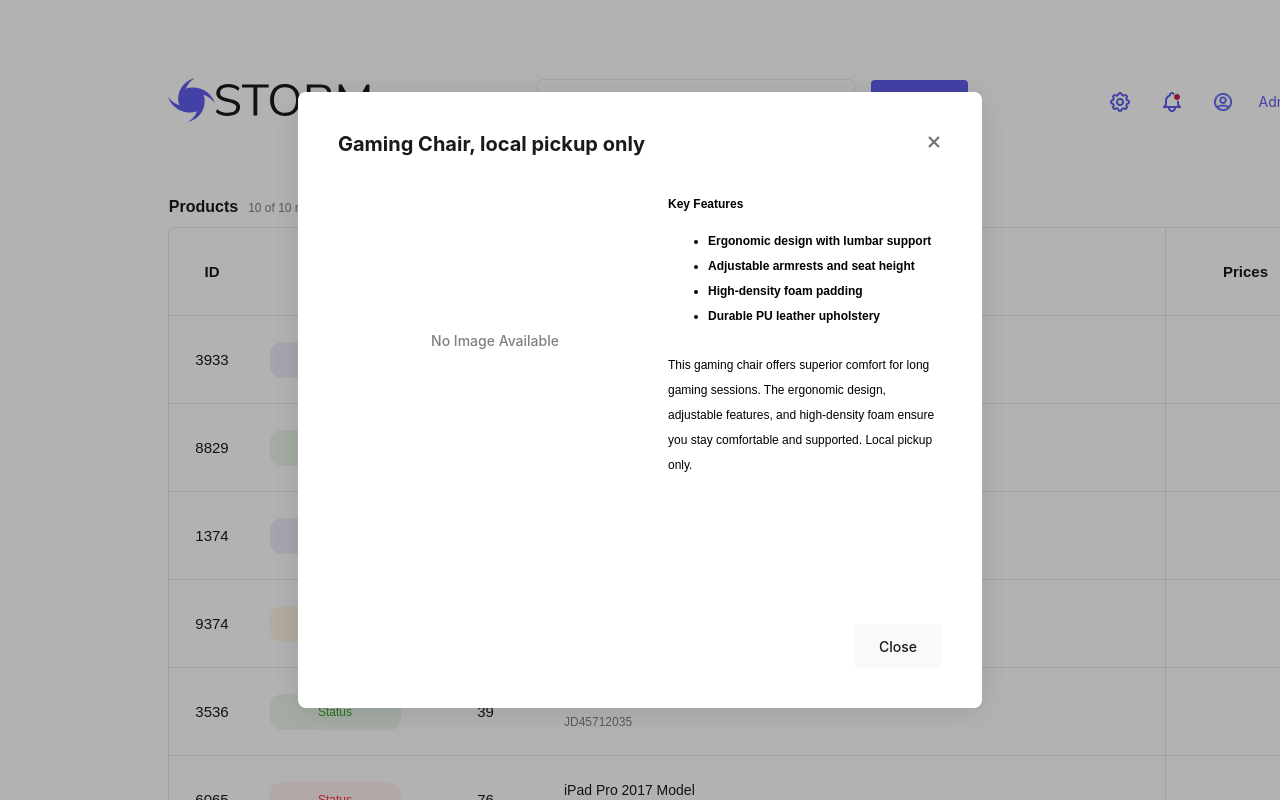
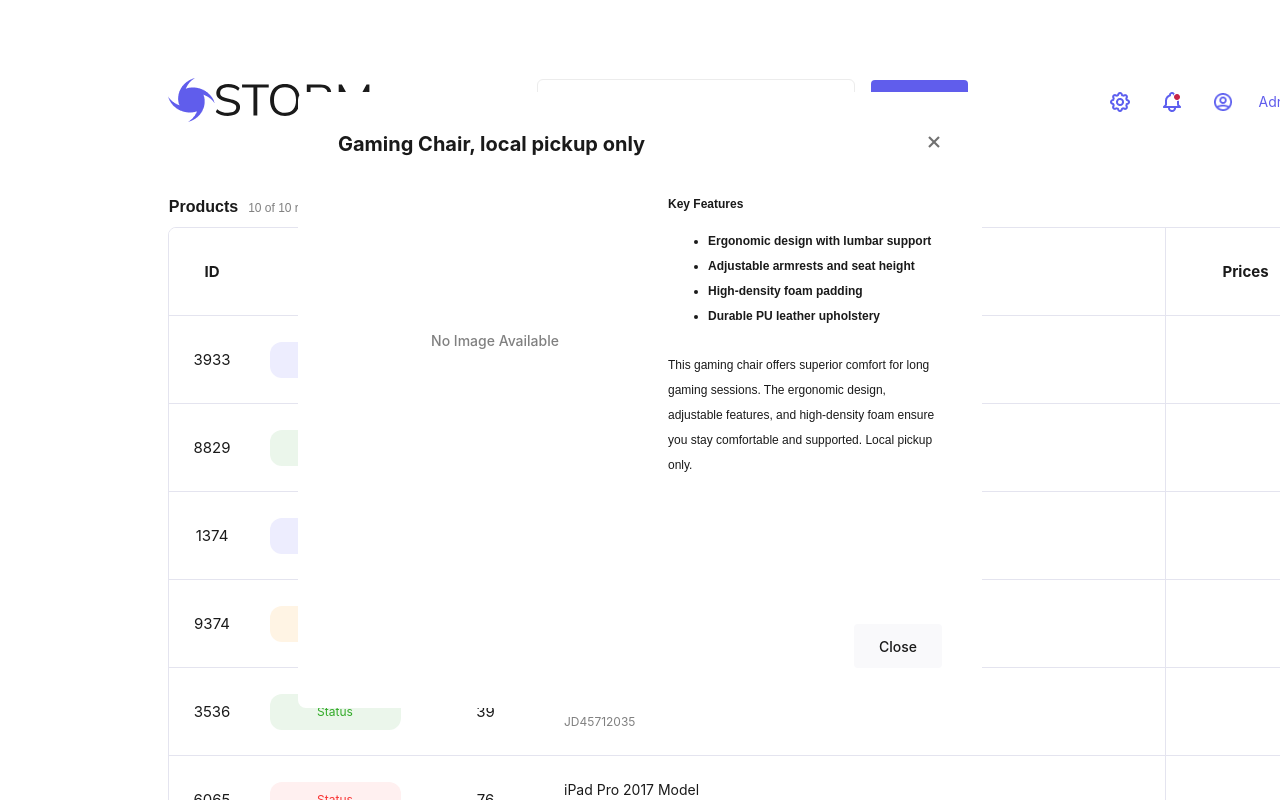
Before and after one commit to tejaswinihs14/storm_project, a Vue app: page / in a window 1280 px wide. Both pictures are taken after a click on the button "3933". Shown: the top 800 px of the page. Built offline with nearby package versions, Linux system fonts and the light colour scheme.

Commit message:
refactor the code

```diff
--- a/src/App.vue
+++ b/src/App.vue
@@ -42,6 +42,14 @@ provide("searchTerm", searchTerm);
   flex-direction: column;
 }
 
+// Mobile: below 600px
+@media screen and (max-width: 599px) {
+  .app-dimension-container {
+    width: 100%;
+    overflow-x: hidden;
+  }
+}
+
 // Tablet and up
 @media (min-width: 600px) {
   .app-dimension-container {
--- a/src/components/Navbar.vue
+++ b/src/components/Navbar.vue
@@ -108,13 +108,14 @@ onBeforeUnmount(() => {
 </script>
 
 <style scoped lang="scss">
+@import "../styles/_variables.scss";
+
 // MOBILE-FIRST STYLES (default)
 .navbar {
   width: 100vw;
   min-width: 0;
   padding: 0;
-
-  background: #fff;
+  background: $color-bg;
   box-shadow: none;
   position: relative;
   display: flex;
@@ -133,7 +134,7 @@ onBeforeUnmount(() => {
   height: 44px;
 }
 .logo-text {
-  color: #1a1a1a;
+  color: $color-text;
   height: 32px;
   width: 155px;
   margin-left: 8px;
@@ -184,16 +185,16 @@ onBeforeUnmount(() => {
   width: 100%;
   height: 44px;
   padding-left: 40px;
-  border: 1px solid #ececec;
+  border: 1px solid $color-navbar-border;
   border-radius: 6px;
   font-size: 15px;
   outline: none;
-  background: #fff;
+  background: $color-bg;
   transition: border 0.2s;
-  color: #000;
-  font-family: inherit;
+  color: $color-text;
+  font-family: $font-main;
   &:focus {
-    border-color: #b3b3ff;
+    border-color: $color-secondary;
   }
 }
 .search-btn {
@@ -204,8 +205,8 @@ onBeforeUnmount(() => {
   border-radius: 4px;
   padding: 12px 24px;
   gap: 4px;
-  background: #605dec;
-  color: #fff;
+  background: $color-primary;
+  color: $color-bg;
   border: none;
   font-size: 14px;
   font-weight: 500;
@@ -214,8 +215,9 @@ onBeforeUnmount(() => {
   transition: background 0.2s;
   cursor: pointer;
   white-space: nowrap;
+  font-family: $font-main;
   &:hover {
-    background: #344293;
+    background: $color-navbar-btn-hover;
   }
 }
 .navbar-right {
@@ -265,7 +267,7 @@ onBeforeUnmount(() => {
     flex-direction: row;
     align-items: center;
     justify-content: space-between;
-    background: #fff;
+    background: $color-bg;
     box-sizing: border-box;
     padding: 0;
     position: relative;
@@ -284,6 +286,8 @@ onBeforeUnmount(() => {
     height: 31.83px;
     width: 154.93px;
     margin-left: 0;
+    color: $color-text;
+    font-family: $font-main;
   }
   .hamburger-menu {
     display: none;
@@ -342,8 +346,8 @@ onBeforeUnmount(() => {
         height: 18px;
       }
       .username {
-        color: #605dec;
-        font-family: Inter;
+        color: $color-primary;
+        font-family: $font-main;
         font-weight: 400;
         font-size: 14px;
         line-height: 20px;
@@ -359,8 +363,8 @@ onBeforeUnmount(() => {
   position: absolute;
   top: 60px;
   right: 16px;
-  background: #fff;
-  border: 1px solid #ececec;
+  background: $color-bg;
+  border: 1px solid $color-navbar-border;
   border-radius: 8px;
   box-shadow: 0 2px 8px 0 rgba(0, 0, 0, 0.08);
   z-index: 1001;
@@ -379,12 +383,13 @@ onBeforeUnmount(() => {
   background: none;
   border: none;
   font-size: 15px;
-  color: #605dec;
+  color: $color-primary;
+  font-family: $font-main;
   cursor: pointer;
   transition: background 0.2s;
   &:hover,
   &:focus {
-    background: #f2f2ff;
+    background: $color-navbar-hover;
   }
 }
 .dropdown-icon {
--- a/src/components/ProductModal.vue
+++ b/src/components/ProductModal.vue
@@ -60,13 +60,15 @@ function handleImageError() {
 }
 </script>
 <style scoped lang="scss">
+@import "../styles/_variables.scss";
+
 .modal {
   position: fixed;
   top: 0;
   left: 0;
   right: 0;
   bottom: 0;
-  background: rgba(0, 0, 0, 0.3);
+  /* background: rgba(0, 0, 0, 0.3); */
   display: flex;
   align-items: center;
   justify-content: center;
@@ -75,7 +77,7 @@ function handleImageError() {
 .modal-content {
   width: 684px;
   height: 616px;
-  background: #ffffff;
+  background: $color-modal-bg;
   border-radius: 8px;
   padding: 40px;
   box-sizing: border-box;
@@ -83,7 +85,7 @@ function handleImageError() {
   flex-direction: column;
   gap: 16px;
   position: relative;
-  box-shadow: 0 4px 32px rgba(0, 0, 0, 0.12);
+  /* box-shadow: 0 4px 32px rgba(0, 0, 0, 0.12); */
 }
 .modal-close {
   position: absolute;
@@ -106,12 +108,12 @@ function handleImageError() {
   min-height: 24px;
 }
 .modal-title {
-  font-family: "Inter", sans-serif;
+  font-family: $font-main;
   font-weight: 700;
   font-size: 20px;
   line-height: 120%;
   letter-spacing: 0%;
-  color: #1a1a1a;
+  color: $color-text;
   width: 400px;
   height: 24px;
   text-align: left;
@@ -130,7 +132,7 @@ function handleImageError() {
   align-items: center;
   justify-content: center;
   margin-top: 17px;
-  background: #ffffff;
+  background: $color-modal-bg;
   border-radius: 8px;
   overflow: hidden;
 }
@@ -138,7 +140,7 @@ function handleImageError() {
   width: 100%;
   height: 100%;
   object-fit: contain;
-  background: #ffffff;
+  background: $color-modal-bg;
   transition: opacity 0.3s ease;
 }
 .modal-features-desc {
@@ -146,10 +148,10 @@ function handleImageError() {
   height: 365px;
   margin-top: 20px;
   padding-bottom: 0px;
-  font-family: "Nunito Sans", sans-serif;
+  font-family: $font-secondary;
   line-height: 25px;
   letter-spacing: 0%;
-  color: #000;
+  color: $color-text;
   display: flex;
   flex-direction: column;
   font-size: 12px;
@@ -179,11 +181,11 @@ function handleImageError() {
   border-radius: 4px;
   padding: 12px 24px;
   gap: 4px;
-  background: #f9f9fb;
-  color: #1a1a1a;
+  background: $color-secondary;
+  color: $color-text;
   border: none;
   font-size: 14px;
-  font-family: "Inter", sans-serif;
+  font-family: $font-main;
   font-weight: 500;
   cursor: pointer;
   transition: background 0.2s;
@@ -196,7 +198,7 @@ function handleImageError() {
   display: flex;
   align-items: center;
   justify-content: center;
-  background: #f9f9fb;
+  background: $color-secondary;
   border-radius: 8px;
 }
 
@@ -204,8 +206,8 @@ function handleImageError() {
   display: inline-block;
   width: 40px;
   height: 40px;
-  border: 4px solid #e4e4ef;
-  border-top: 4px solid #605dec;
+  border: 4px solid $color-border;
+  border-top: 4px solid $color-primary;
   border-radius: 50%;
   animation: spin 1s linear infinite;
 }
@@ -220,15 +222,35 @@ function handleImageError() {
 }
 
 @media (max-width: 600px) {
+  .modal {
+    top: 97px;
+    left: 0;
+    right: 0;
+    bottom: 0;
+    width: 100vw;
+    max-width: 390px;
+    margin: 0 auto;
+    position: fixed;
+    background: $color-bg;
+    z-index: 1000;
+    display: flex;
+    align-items: flex-start;
+    justify-content: center;
+    overflow-y: auto;
+  }
   .modal-content {
-    width: 95vw;
-    max-width: 98vw;
+    width: 100vw;
+    max-width: 390px;
     min-width: unset;
+    min-height: unset;
     height: auto;
-    min-height: unset;
-    padding: 16px 8px 16px 8px;
-    border-radius: 8px;
+    border-radius: 0;
+    padding: 16px 8px;
+    box-sizing: border-box;
     gap: 8px;
+    background: $color-bg;
+    display: flex;
+    flex-direction: column;
   }
   .modal-header {
     min-width: unset;
@@ -262,6 +284,7 @@ function handleImageError() {
     padding: 0 8px;
   }
   .modal-footer {
+    justify-content: center;
     padding: 0 8px;
   }
   .modal-close {
@@ -272,10 +295,19 @@ function handleImageError() {
     padding: 4px;
   }
   .modal-close-btn {
-    width: 80px;
-    height: 36px;
-    font-size: 13px;
-    padding: 8px 16px;
+    margin: 0 auto;
+    display: block;
+    width: 358px;
+    height: 44px;
+    font-size: 14px;
+    padding: 12px 24px;
+    background: $color-secondary;
+    border-radius: 4px;
+    color: $color-text;
+    font-family: $font-main;
+    font-weight: 500;
+    border: none;
+    box-shadow: none;
   }
 }
 
@@ -342,11 +374,14 @@ function handleImageError() {
   }
 
   .modal-footer {
+    justify-content: center;
     padding: 0 4px;
     margin-top: 12px;
   }
 
   .modal-close-btn {
+    margin: 0 auto;
+    display: block;
     width: 80px;
     height: 36px;
     padding: 8px 16px;
--- a/src/components/ProductsTable.vue
+++ b/src/components/ProductsTable.vue
@@ -244,6 +244,8 @@ const filteredProducts = computed(() => {
 </script>
 
 <style scoped lang="scss">
+@import "../styles/_variables.scss";
+
 .products-container {
   position: relative;
   width: 100%;
@@ -264,8 +266,8 @@ const filteredProducts = computed(() => {
   margin-right: auto;
   overflow-x: auto;
   border-radius: 8px;
-  border: 1px solid #e4e4ef;
-  background: #fff;
+  border: 1px solid $color-border;
+  background: $color-bg;
   padding: 0;
   display: flex;
   flex-direction: column;
@@ -278,7 +280,7 @@ const filteredProducts = computed(() => {
   height: auto;
   border-collapse: separate;
   border-spacing: 0;
-  background: #fff;
+  background: $color-bg;
   table-layout: fixed;
   box-sizing: border-box;
   border-radius: 8px;
@@ -288,18 +290,19 @@ const filteredProducts = computed(() => {
 
 th,
 td {
-  background: #fff;
-  box-shadow: 0px -1px 0px 0px #e4e4ef inset;
+  background: $color-bg;
+  box-shadow: 0px -1px 0px 0px $color-border inset;
   border: none;
   padding: 0;
   vertical-align: middle;
+  font-family: $font-main;
 }
 
 th {
   font-weight: 700;
   font-size: 16px;
   line-height: 20px;
-  color: #1a1a1a;
+  color: $color-text;
   height: 56px;
   text-align: center;
   vertical-align: middle;
@@ -309,8 +312,9 @@ td {
   font-weight: 400;
   font-size: 14px;
   line-height: 20px;
-  color: #1a1a1a;
+  color: $color-text;
   height: 56px;
+  font-family: $font-main;
 }
 
 .cell-id {
@@ -346,14 +350,15 @@ td {
 .product-title {
   font-weight: 400;
   font-size: 14px;
-  color: #1a1a1a;
+  color: $color-text;
   line-height: 20px;
+  font-family: $font-main;
 }
 
 .product-serial {
   font-weight: 400;
   font-size: 12px;
-  color: #808080;
+  color: $color-table-secondary-text;
   line-height: 20px;
 }
 
@@ -368,23 +373,24 @@ td {
   min-width: 83px;
   min-height: 28px;
   text-align: center;
+  font-family: $font-main;
 }
 
 .status-green {
-  background: #ebf6eb;
-  color: #31aa27;
+  background: $color-status-green-bg;
+  color: $color-status-green-text;
 }
 .status-orange {
-  background: #fff4e4;
-  color: #e99518;
+  background: $color-status-orange-bg;
+  color: $color-status-orange-text;
 }
 .status-red {
-  background: #fff0f0;
-  color: #f93232;
+  background: $color-status-red-bg;
+  color: $color-status-red-text;
 }
 .status-blue {
-  background: #ededfe;
-  color: #605dec;
+  background: $color-status-blue-bg;
+  color: $color-primary;
 }
 
 .table-title {
@@ -402,7 +408,7 @@ td {
   font-weight: 700;
   font-size: 16px;
   line-height: 20px;
-  color: #1a1a1a;
+  color: $color-text;
 }
 
 .results-count {
@@ -411,13 +417,13 @@ td {
   font-weight: 400;
   font-size: 12px;
   line-height: 20px;
-  color: #808080;
+  color: $color-table-secondary-text;
   margin-left: 10px;
 }
 
 .loading-message {
   text-align: center;
-  color: #605dec;
+  color: $color-primary;
   font-size: 18px;
   height: 56px;
   vertical-align: middle;
@@ -426,14 +432,15 @@ td {
 
 .not-found-message {
   text-align: center;
-  color: #aaa;
+  color: $color-table-muted-text;
   font-size: 18px;
   height: 56px;
   padding: 16px 8px;
+  font-family: $font-main;
 }
 
 .border-right {
-  border-right: 1px solid #e4e4ef !important;
+  border-right: 1px solid $color-border !important;
 }
 
 .sortable {
@@ -459,8 +466,7 @@ td {
 @media screen and (max-width: 599px) {
   .products-table-container {
     width: 320px;
-    margin-left: 26px;
-    margin-right: 8px;
+    margin: 0 auto;
     padding: 0;
     overflow-x: auto;
     overflow-y: visible;
@@ -518,7 +524,7 @@ td {
 @media screen and (max-width: 339px) {
   .products-table-container {
     width: 280px;
-    margin-left: 26px;
+    margin: 0 auto;
     padding: 0;
     overflow-x: auto;
     overflow-y: visible;
@@ -623,8 +629,8 @@ th.cell-product {
   display: inline-block;
   width: 24px;
   height: 24px;
-  border: 3px solid #e4e4ef;
-  border-top: 3px solid #605dec;
+  border: 3px solid $color-border;
+  border-top: 3px solid $color-primary;
   border-radius: 50%;
   animation: spin 1s linear infinite;
   margin-right: 10px;
--- /dev/null
+++ b/src/styles/_variables.scss
@@ -0,0 +1,27 @@
+// Color variables
+$color-bg: #fff;
+$color-modal-bg: #ffffff;
+$color-primary: #605dec;
+$color-secondary: #f9f9fb;
+$color-text: #1a1a1a;
+$color-border: #e4e4ef;
+
+// Additional colors from Navbar
+$color-navbar-border: #ececec;
+$color-navbar-hover: #f2f2ff;
+$color-navbar-btn-hover: #344293;
+
+// Fonts
+$font-main: "Inter", sans-serif;
+$font-secondary: "Nunito Sans", sans-serif;
+
+// ProductsTable specific
+$color-table-secondary-text: #808080;
+$color-table-muted-text: #aaa;
+$color-status-green-bg: #ebf6eb;
+$color-status-green-text: #31aa27;
+$color-status-orange-bg: #fff4e4;
+$color-status-orange-text: #e99518;
+$color-status-red-bg: #fff0f0;
+$color-status-red-text: #f93232;
+$color-status-blue-bg: #ededfe;
```
Also changed, not shown: src/components/NoImagePlaceholder.vue (+5 -3 lines).
